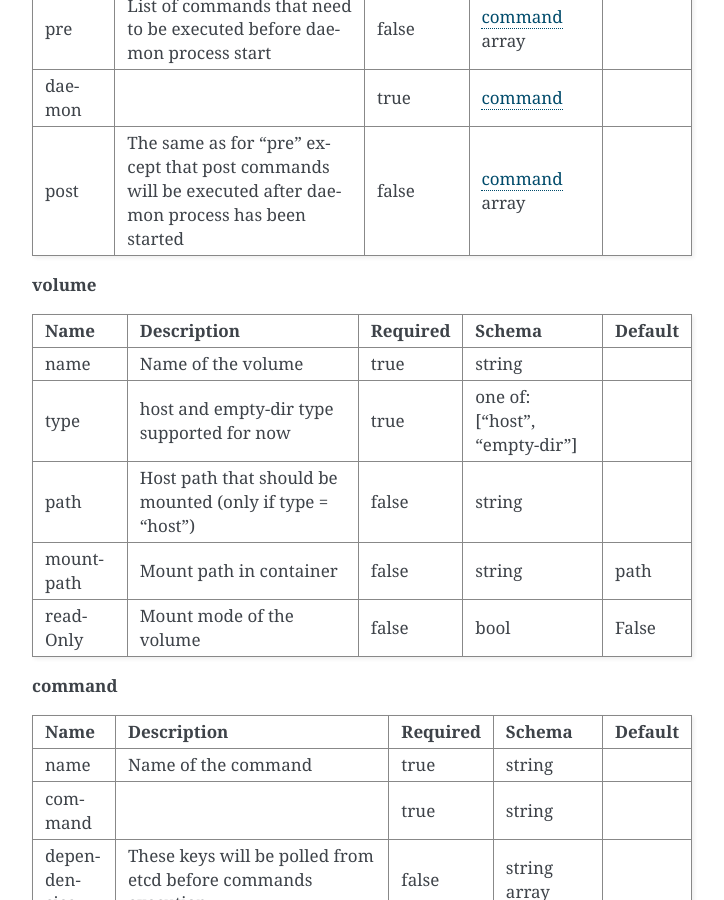
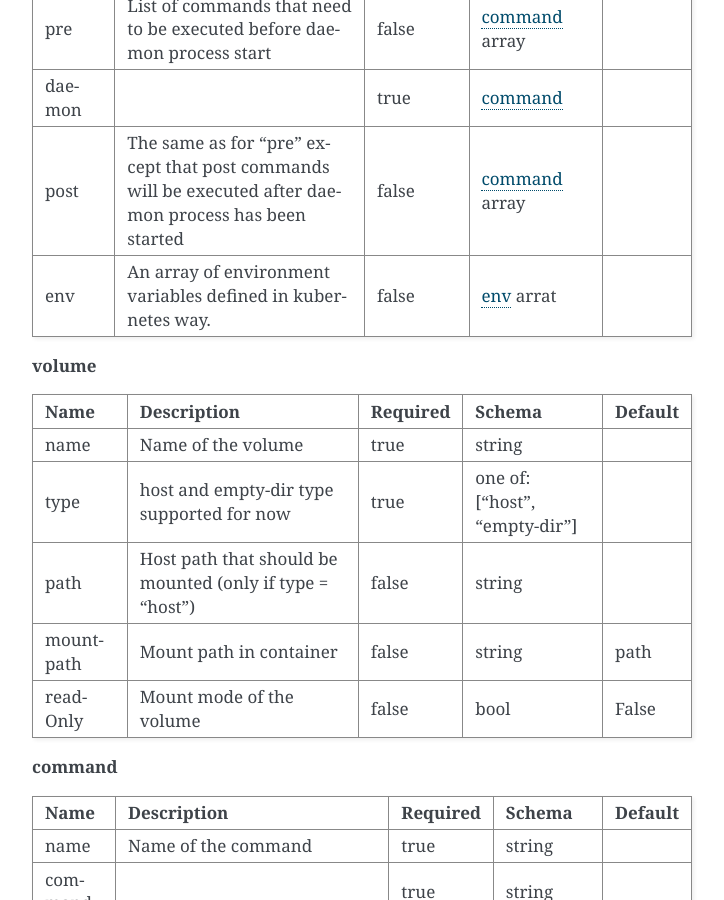
Before and after one commit to openstack-archive/fuel-ccp, a Sphinx documentation site: the page built from doc/source/dsl.rst, in a window 1280 px wide and 900 px high, scrolled down 2460 px. Shown: the whole window, without its empty margins (388-1112 px from the left). Built offline with Sphinx 7.4.7, drawn with Linux system fonts in a browser that asks for light colours.

Commit message:
Adding ability to specify env variables
Env vairables will be defined in k8s
form at least for now

Change-Id: I73026ad25e6d80fb7083d6664cb0cb09d6b83386

```diff
--- a/doc/source/dsl.rst
+++ b/doc/source/dsl.rst
@@ -122,7 +122,12 @@ Parameters description
 |         | commands will be executed after daemon     |          |                  |         |
 |         | process has been started                   |          |                  |         |
 +---------+--------------------------------------------+----------+------------------+---------+
+| env     | An array of environment variables defined  | false    | env_ arrat       |         |
+|         | in kubernetes way.                         |          |                  |         |
+|         |                                            |          |                  |         |
++---------+--------------------------------------------+----------+------------------+---------+
 
+.. _env: http://kubernetes.io/docs/api-reference/v1/definitions/#_v1_envvar
 .. _volume:
 
 **volume**
```
Also changed, not shown: 1 other file.
